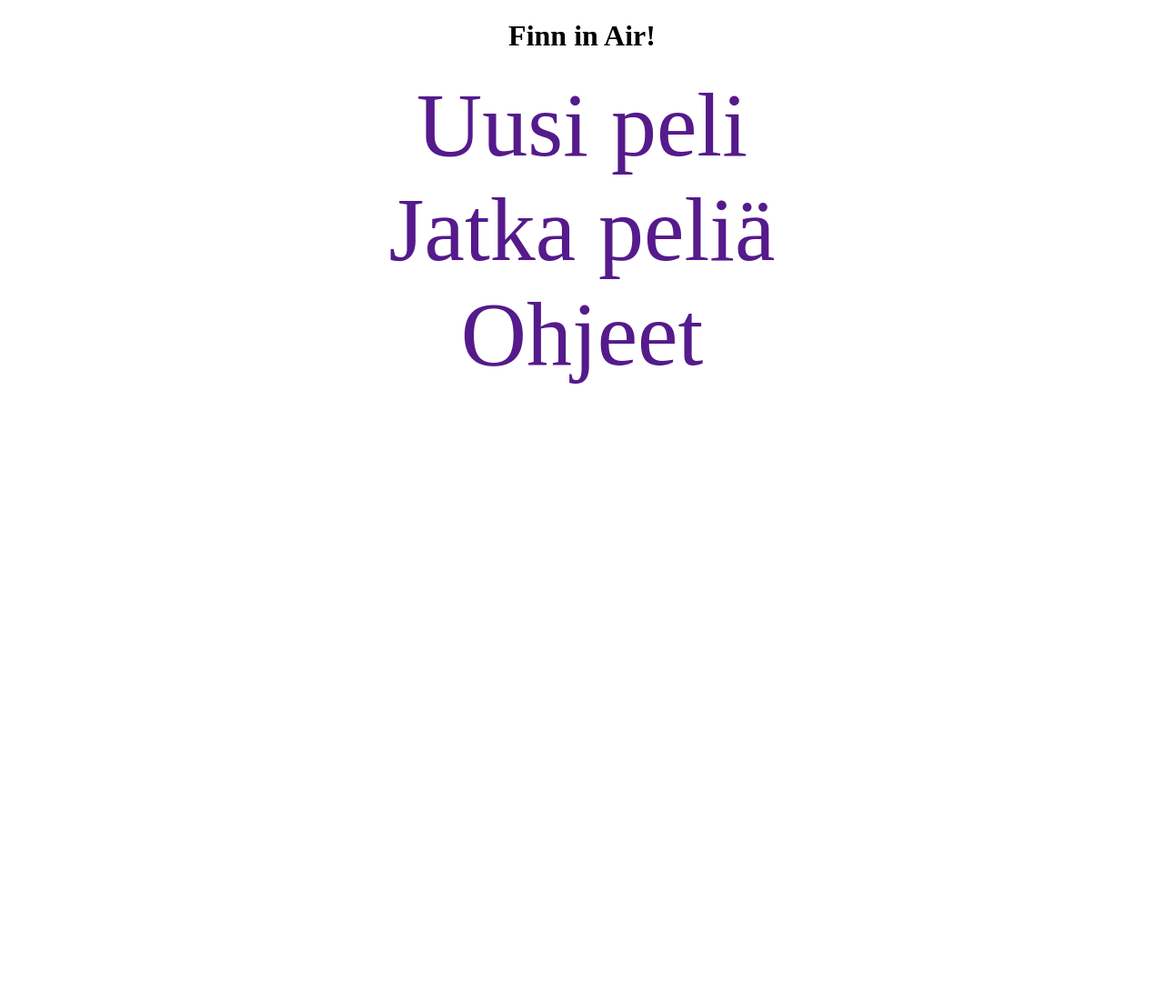
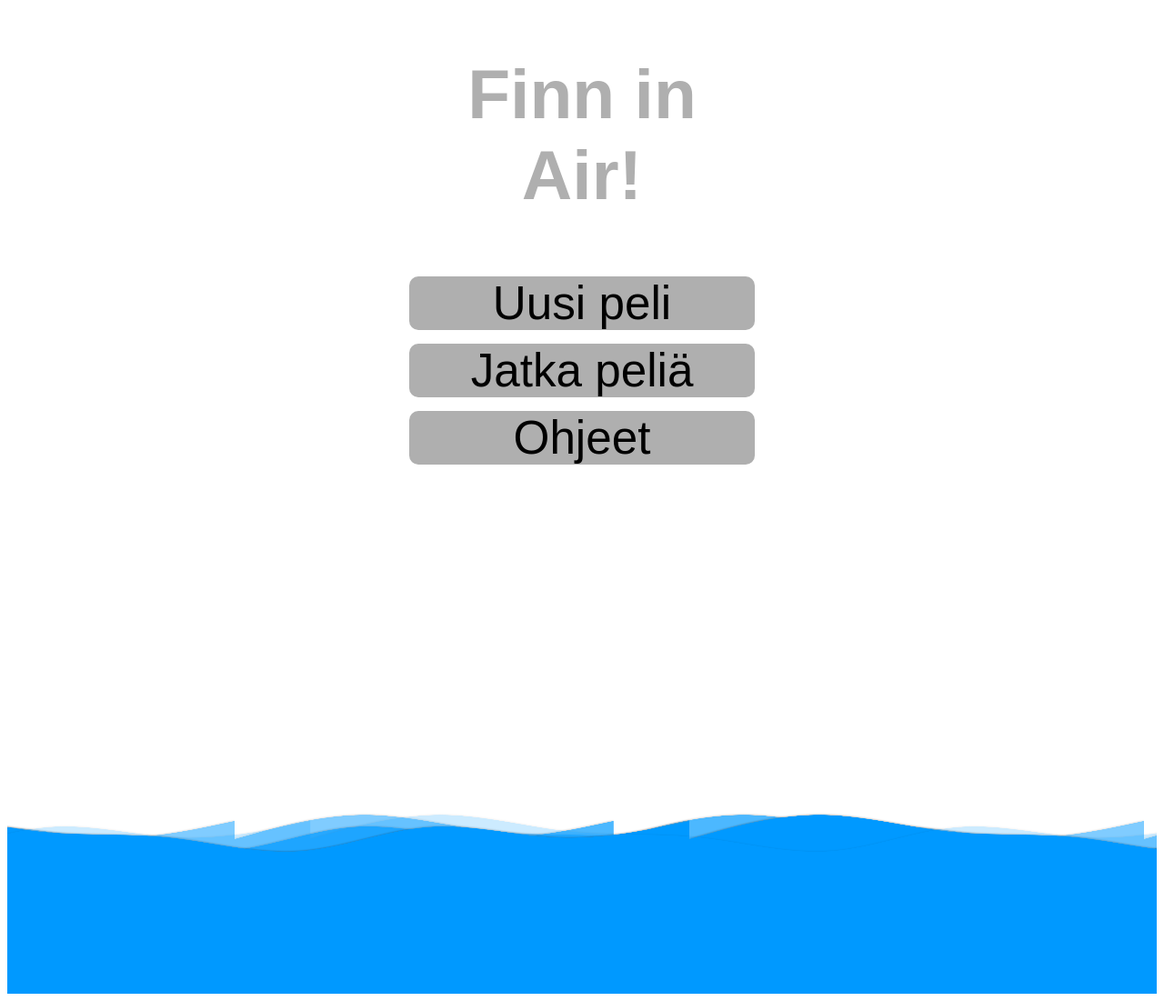
Before and after one commit to kasperi-hurmerinta/Web-projekti, a plain HTML site: page src/index.html in a window 1280 px wide. Shown: the whole page at 91% size. Before the commit the page ends 800 px from the top, so only its background shows below. Drawn offline with Linux system fonts and the light colour scheme; a web font is replaced by a local one.

Commit message:
Edited main page and added css styling for fonts and buttons. The wave needs a little more adjusts. Maybe we will remove the animation, it looks like crap by my opinion.

```diff
--- a/src/index.html
+++ b/src/index.html
@@ -3,17 +3,29 @@
 <head>
     <meta charset="UTF-8">
     <title>Title</title>
-
     <link rel="stylesheet" href="styles/index.css" />
-
+    <link rel="stylesheet" href="styles/global.css" />
+    <link rel="preconnect" href="https://fonts.googleapis.com">
+    <link rel="preconnect" href="https://fonts.gstatic.com" crossorigin>
+    <link href="https://fonts.googleapis.com/css2?family=Jersey+15&display=swap" rel="stylesheet">
 </head>
 <body>
     <div class="menu">
         <h1>Finn in Air!</h1>
-        <a href="" >Uusi peli</a>
-        <a href="" >Jatka peliä</a>
-        <a href="" >Ohjeet</a>
+        <a href="" class="menu-item">Uusi peli</a>
+        <a href="" class="menu-item">Jatka peliä</a>
+        <a href="" class="menu-item">Ohjeet</a>
+
     </div>
+
+    <footer class="footer" >
+	    <div class="waves">
+            <div class="wave" id="wave1"></div>
+            <div class="wave" id="wave2"></div>
+            <div class="wave" id="wave3"></div>
+            <div class="wave" id="wave4"></div>
+	    </div>
+    </footer>
 
 </body>
 </html>
--- /dev/null
+++ b/src/styles/global.css
@@ -0,0 +1,8 @@
+.menu-item {
+    font-size: 4vw;
+    text-decoration: none;
+    background-color: #AFAFAF;
+    color: #000000;
+    text-decoration: none;
+    border-radius: 10px;
+}
--- a/src/styles/index.css
+++ b/src/styles/index.css
@@ -1,9 +1,96 @@
-.menu {
-    text-align: center;
+body {
+    font-family: 'Jersey 15', sans-serif;
 }
 
-a {
-    font-size: 100px;
-    text-decoration: none;
-    display: block;
+h1 {
+    font-size: 6vw;
+    text-align: center;
+    color: #AFAFAF;
 }
+
+.menu {
+    width: 30%;
+    display: flex;
+    justify-self: center;
+    flex-direction: column;
+    justify-content: space-around;
+    text-align: center;
+    gap: 15px;
+}
+
+.menu-item:hover {
+    background-color: #005BD2;
+    color: #AFAFAF;
+    box-shadow: 0px 0px 10px #000000;
+}
+
+/* Footer style from https://codepen.io/SARAN-KUMAR-the-vuer/pen/bGJqwKq */
+/*Footer with waves*/
+
+.footer {
+  position: relative;
+  background: #0099FF;
+  min-height: 100px;
+  padding: 20px 50px;
+  display: flex;
+  justify-content: center;
+  align-items: center;
+  flex-direction: column;
+  margin-top:35%;
+}
+
+.wave {
+  position: absolute;
+  top: -100px;
+  left: 0;
+  width: 100%;
+  height: 100px;
+  background: url('../images/wave.png') repeat-x;
+  background-size: 1000px 100px;
+}
+
+.wave#wave1 {
+  z-index: 1000;
+  opacity: 1;
+  bottom: 0;
+  animation: animateWaves 4s linear infinite;
+}
+
+.wave#wave2 {
+  z-index: 999;
+  opacity: 0.5;
+  bottom: 10px;
+  animation: animate 4s linear infinite !important;
+}
+
+.wave#wave3 {
+  z-index: 1000;
+  opacity: 0.2;
+  bottom: 15px;
+  animation: animateWaves 3s linear infinite;
+}
+
+.wave#wave4 {
+  z-index: 999;
+  opacity: 0.7;
+  bottom: 20px;
+  animation: animate 3s linear infinite;
+}
+
+@keyframes animateWaves {
+  0% {
+    background-position-x: 1000px;
+  }
+  100% {
+    background-positon-x: 0px;
+  }
+}
+
+@keyframes animate {
+  0% {
+    background-position-x: -1000px;
+  }
+  100% {
+    background-positon-x: 0px;
+  }
+}
```
Also changed, not shown: src/images/clouds.png (added), src/images/wave.png (added).
